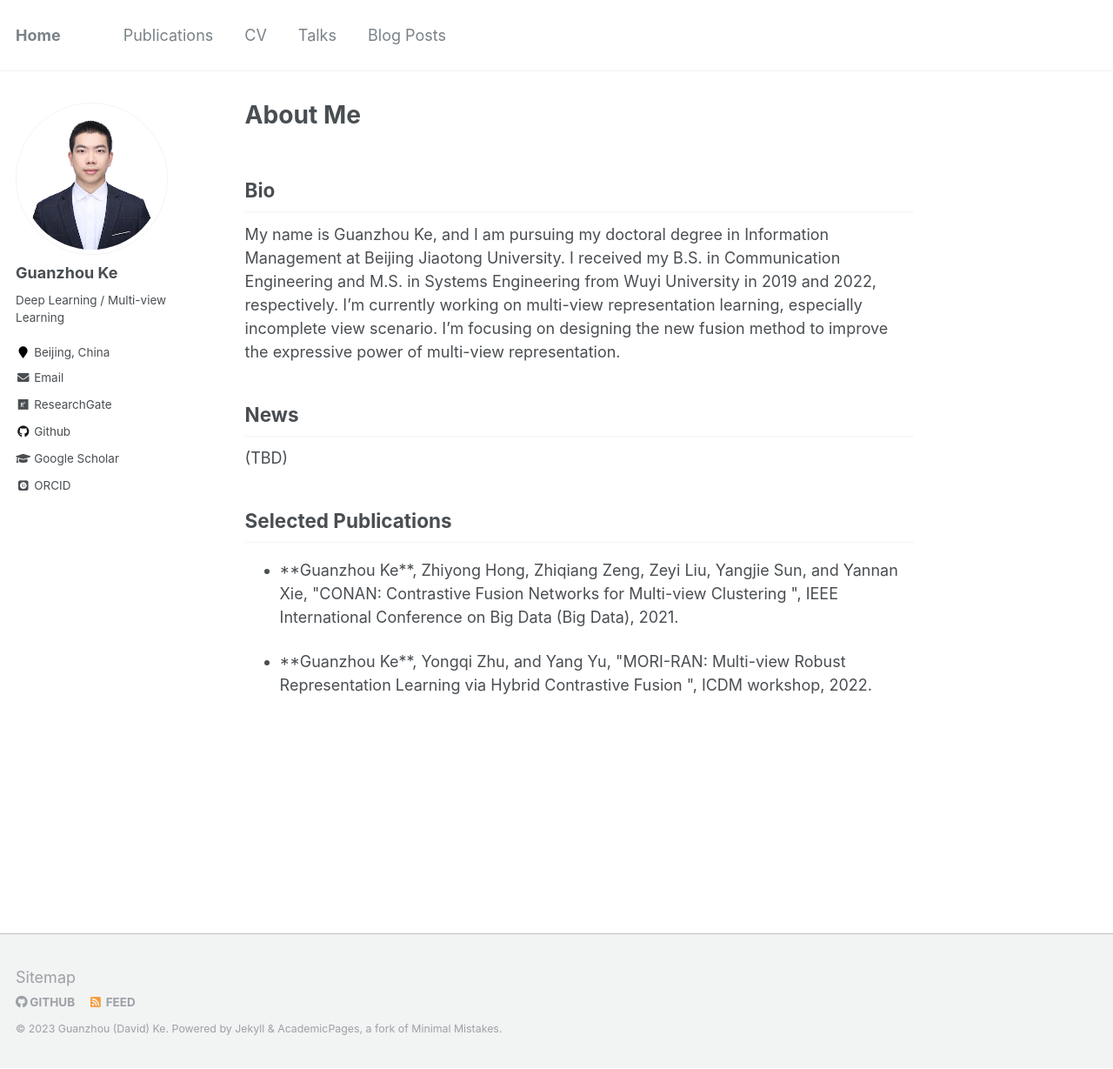
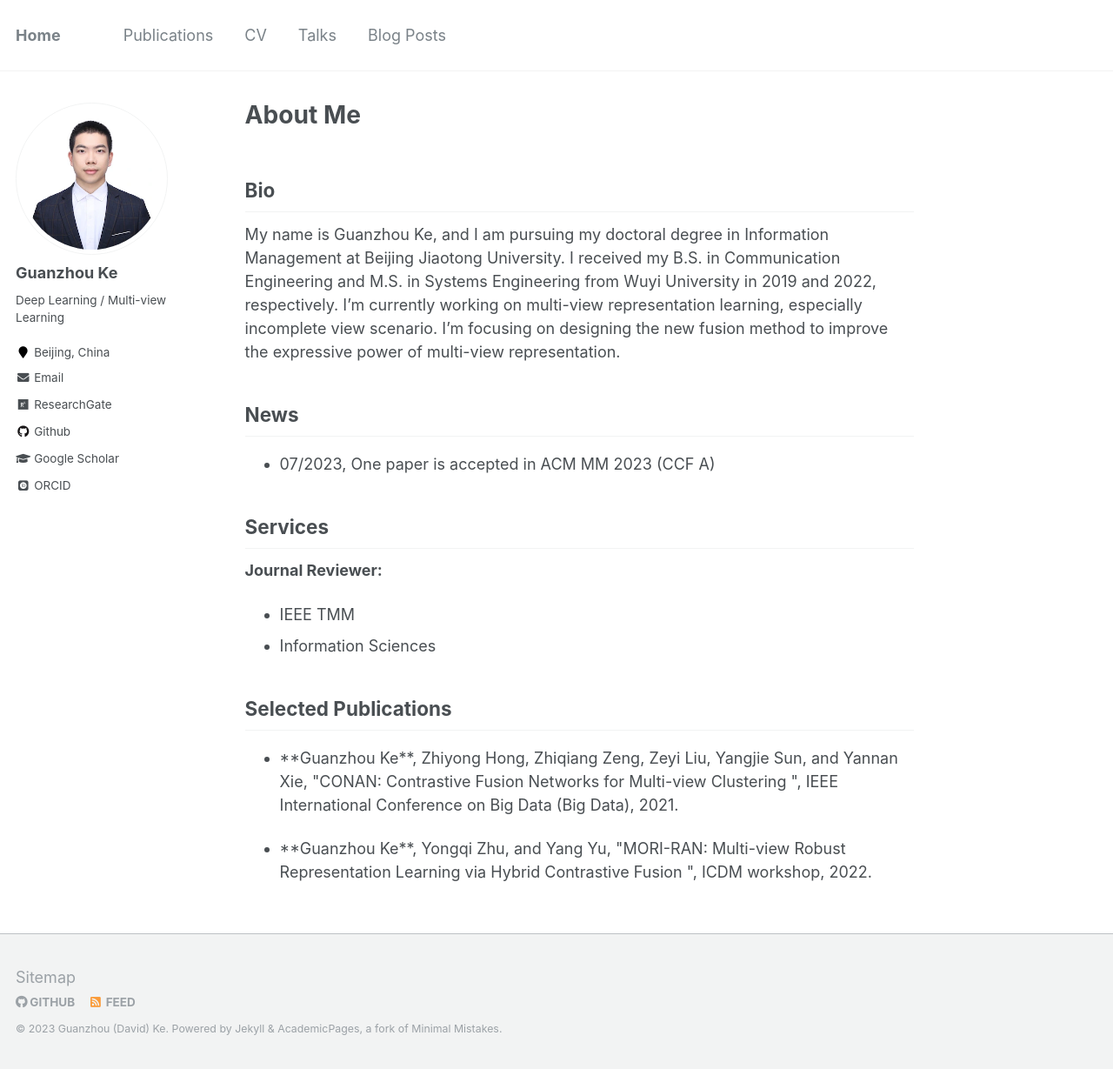
Before and after one commit to Guanzhou-Ke/guanzhou-ke.github.io, a Jekyll site: the page built from _pages/about.md, in a window 1280 px wide and 1229 px high. Shown: the whole window at 87% size. Built offline with Jekyll 4.4.1, drawn with Linux system fonts in a browser that asks for light colours; some web fonts are replaced.

Commit message:
update home page

```diff
--- a/_pages/about.md
+++ b/_pages/about.md
@@ -16,7 +16,17 @@
 News
 ---
 
-(TBD)
+- 07/2023, One paper is accepted in ACM MM 2023 (CCF A)
+
+
+Services
+---
+
+<b>Journal Reviewer:</b>
+
+- IEEE TMM
+- Information Sciences
+
 
 Selected Publications
 ---
```
